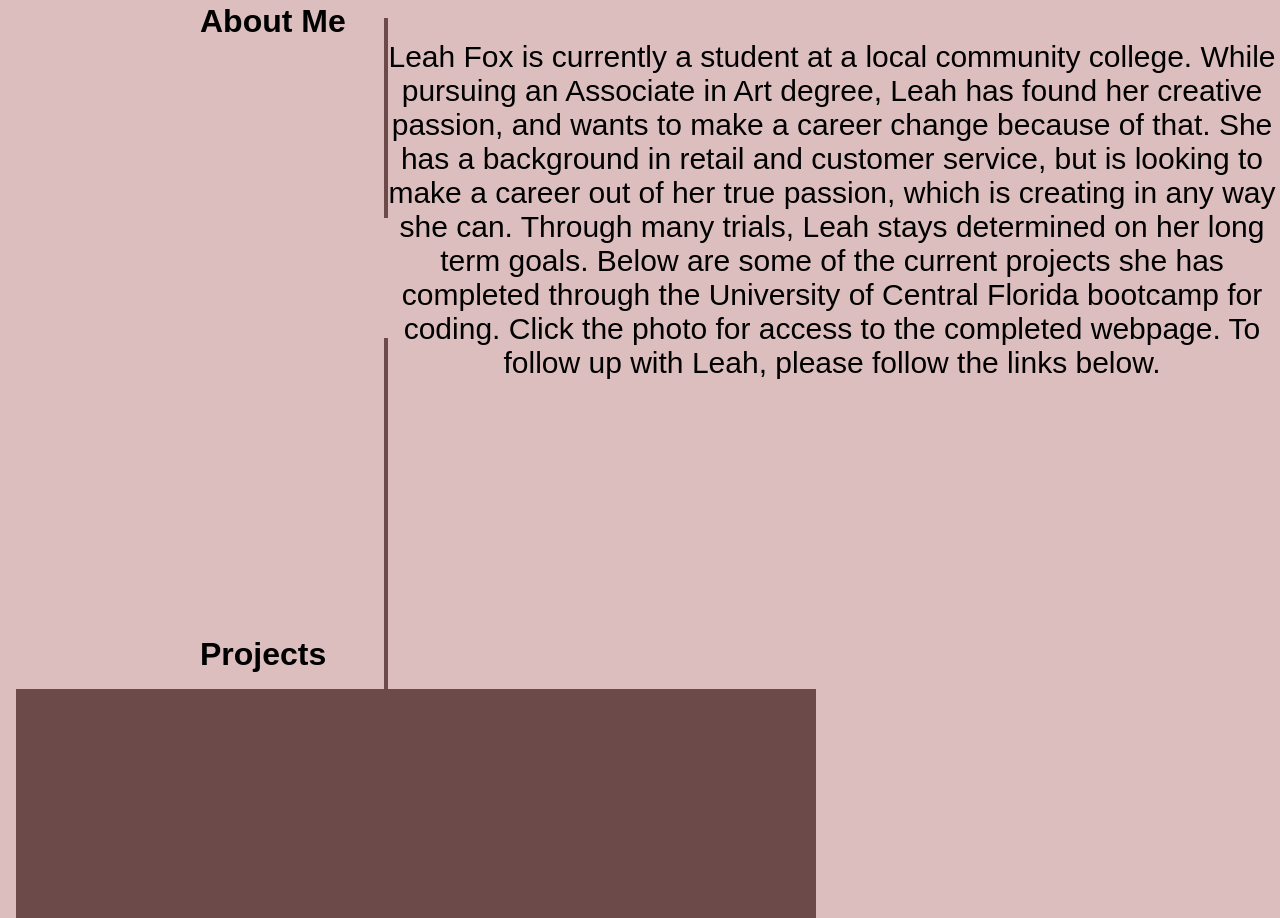
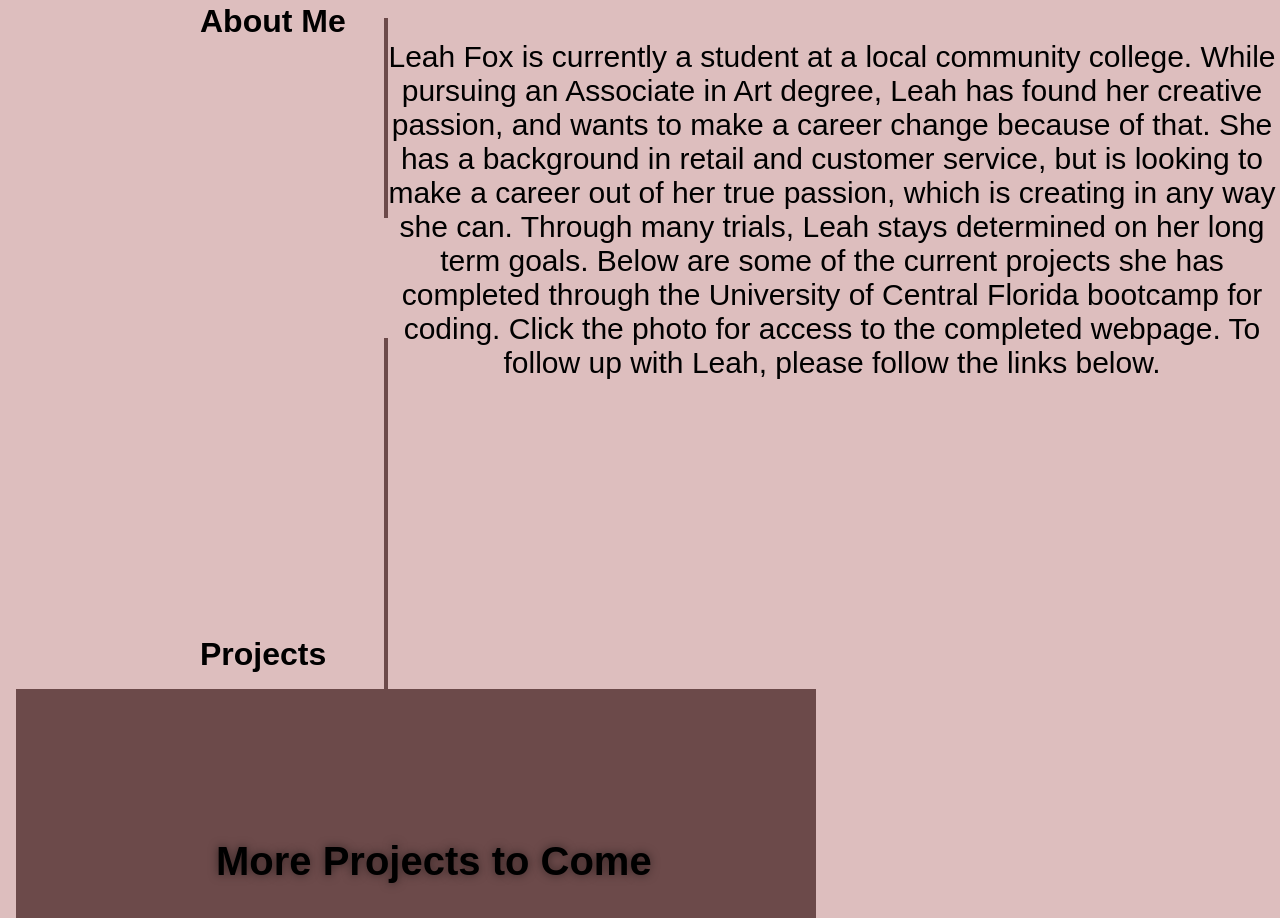
Before and after one commit to LF56/Portfolio, a plain HTML site: page index.html in a window 1280 px wide. Shown: the part 462-1380 px from the top of the page. Drawn offline with Linux system fonts and the light colour scheme.

Commit message:
final changes to CSS and html have been made

```diff
--- a/assets/style.css
+++ b/assets/style.css
@@ -62,6 +62,13 @@ header h1 {
     text-shadow: none;
   }
   /*header styles ended*/
+
+h2{
+    position:relative;left: 200px;
+    font-size: 40px;
+    bottom: 450px;
+    text-shadow: 0 0 10px rgba(0, 0, 0, 0.5);
+}
 .vl{
     position: absolute;
     border-left: 4.5px solid #6c4a4a;
@@ -86,7 +93,6 @@ p{
     margin-top:-50;
     font-size: 30px;
 }
-
 .content{
     text-align: center;
     margin-left: 30%;
--- a/index.html
+++ b/index.html
@@ -50,7 +50,10 @@
     <div class="vl2"></div>
     <div class="image-grid">
     <p2>
-        <img src="assets/images/colorblock.png" height="600px" width="800px" align="right"></a>
+        <img src="assets/images/colorblock.png"  height="600px" width="800px" align="right">
+        <h2>More Projects to Come</h2>
+
+    </a>
     </p2>
     </div>
     <div class="container">
```
